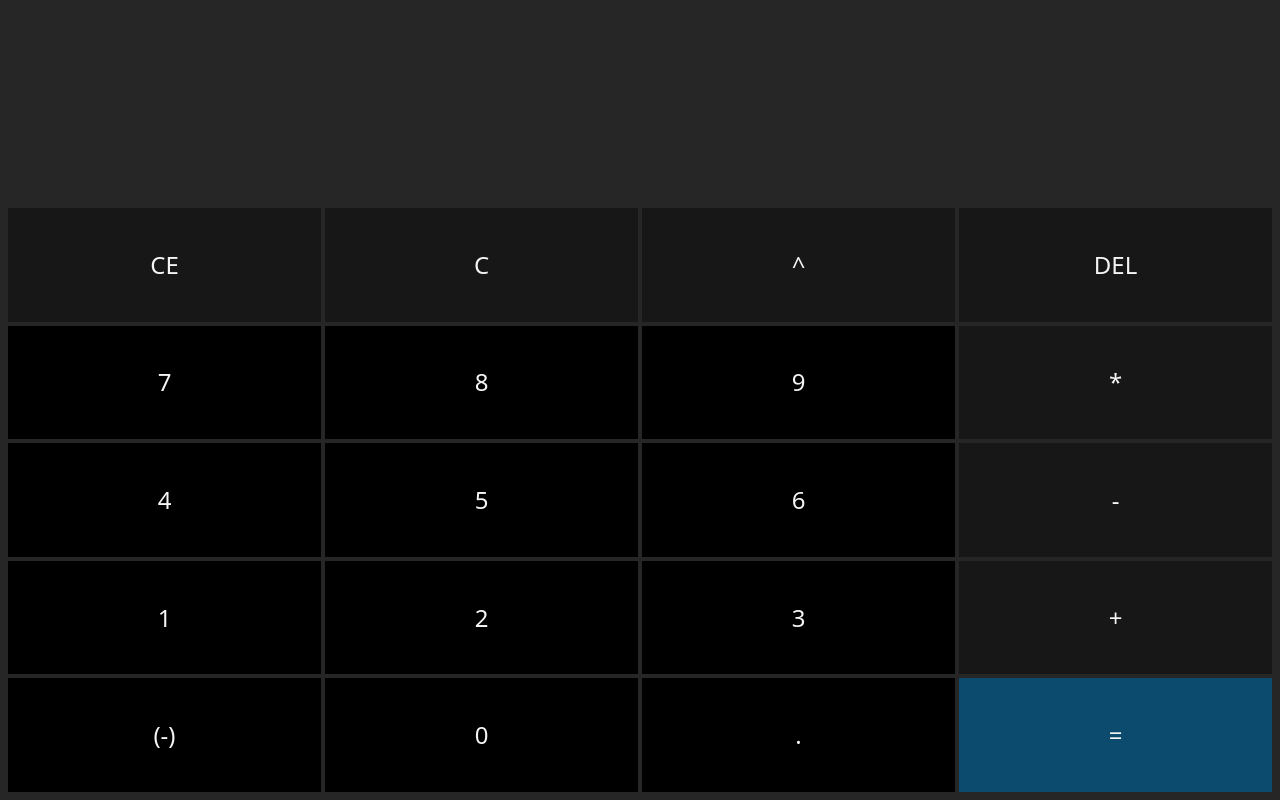
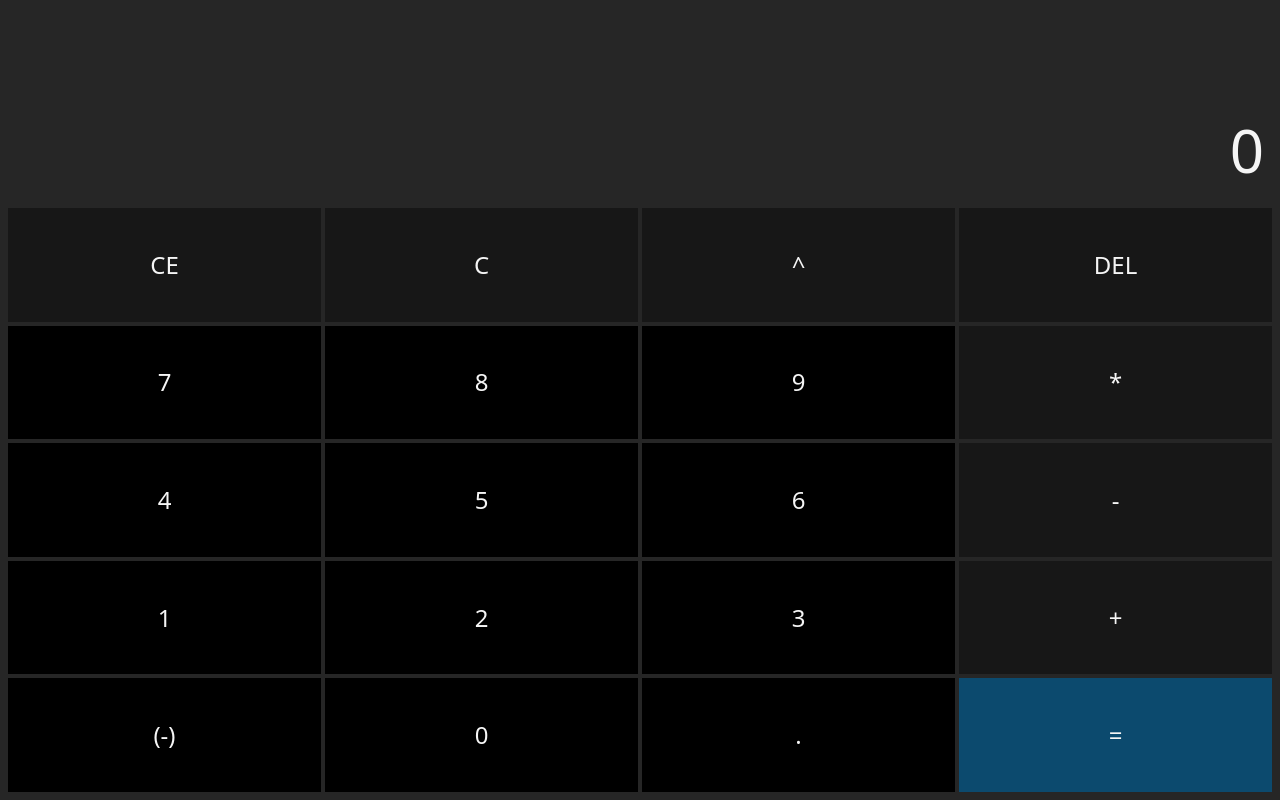
Before and after one commit to keenst/electron-calculator, a Vue app: page / in a window 1280 px wide. Built offline with nearby package versions, Linux system fonts and the light colour scheme; the HTML template or start-up script is replaced by a standard one.

Commit message:
Fixed more operators

```diff
--- a/src/App.vue
+++ b/src/App.vue
@@ -1,24 +1,9 @@
-<style>
-  .list-enter-from,
-  .list-leave-to {
-    opacity: 0;
-    transform: translateX(10px);
-  }
-  .list-move, /* apply transition to moving elements */
-  .list-enter-active,
-  .list-leave-active {
-    transition: all 0.2s cubic-bezier(0.55, 0, 0.1, 1);
-  }
-</style>
-
 <template>
   <div class="bg-neutral-800 h-screen flex flex-col">
     <div class="h-[200px] flex flex-col items-end justify-end">
       <div class="text-neutral-500 text-2xl pr-4">{{ memory }}</div>
       <div class="flex flex-row pr-4 pb-4 h-20">
-        <TransitionGroup name="list" id="test">
-          <div v-for="digit in buffer.split('')" class="text-neutral-100 text-6xl">{{ digit }}</div>
-        </TransitionGroup>
+        <div v-for="digit in buffer.split('')" class="text-neutral-100 text-6xl">{{ digit }}</div>
       </div>
     </div>
     <div class="grid grid-cols-4 gap-1 m-2 grow">
@@ -42,7 +27,7 @@ export default {
   },
   data() {
     return {
-      buffer: '',
+      buffer: '0',
       memory: '',
       buttons: [
         "CE", "C", "^", "DEL",
@@ -57,11 +42,11 @@ export default {
     addToBuffer(input) {
       switch (input) {
         case 'C':
-          this.buffer = ''
+          this.buffer = '0'
           this.memory = ''
           break;
         case 'CE':
-          this.buffer = ''
+          this.buffer = '0'
           break
 
         case 'DEL':
@@ -79,11 +64,15 @@ export default {
           this.buffer = '-' + this.buffer;
           break;
 
+        case '.':
+          this.buffer += '.'
+          break;
+
         case '+':
         case '-':
         case '*':
           this.memory += ' ' + this.buffer
-          this.buffer = ''
+          this.buffer = '0'
 
           if (this.memory.split(' ').length > 0) {
             console.log('longer than 0')
@@ -96,7 +85,10 @@ export default {
           break
 
         default:
-          this.buffer += input
+          if (this.buffer == '0')
+            this.buffer = input
+          else
+            this.buffer += input
       }
     }
   }
```
